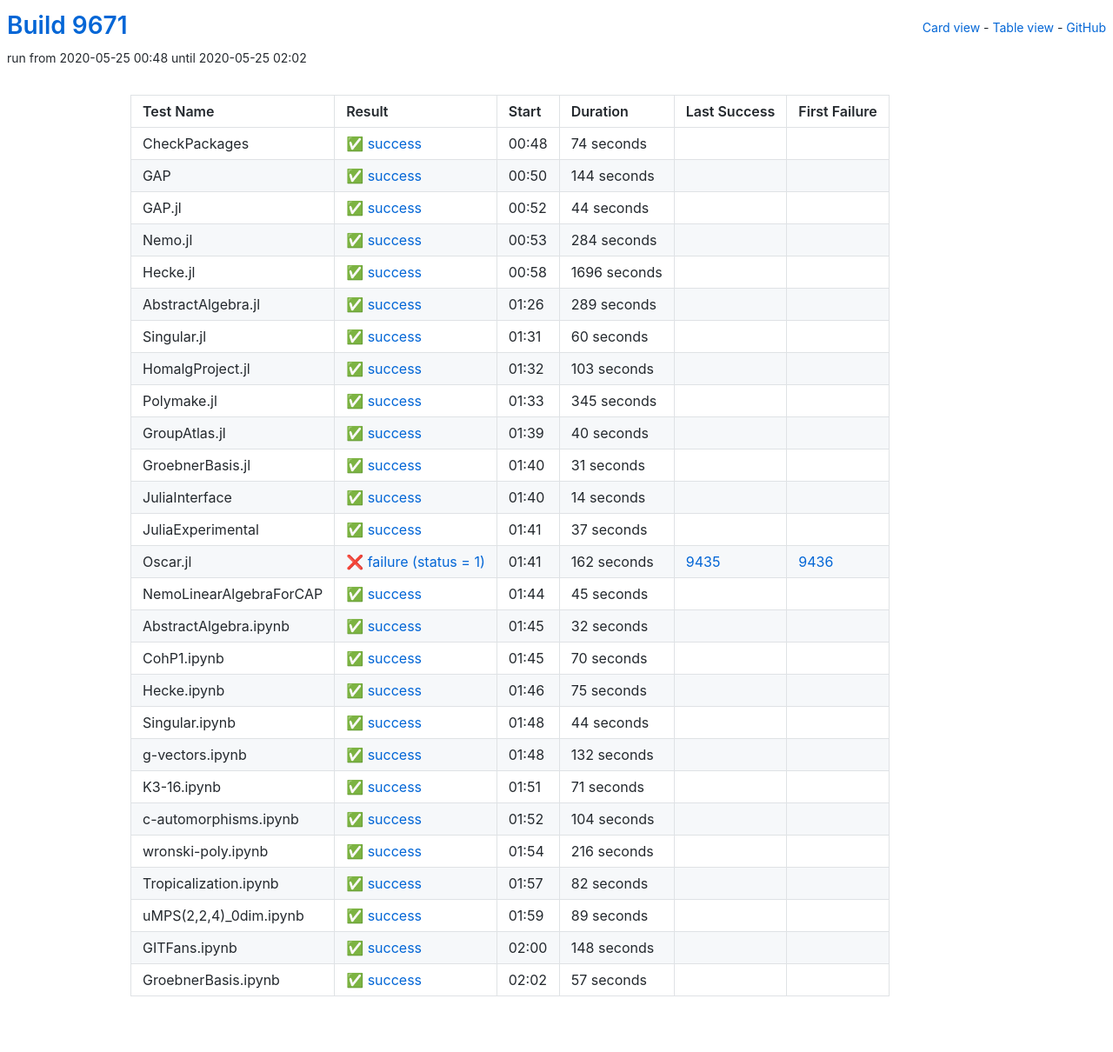
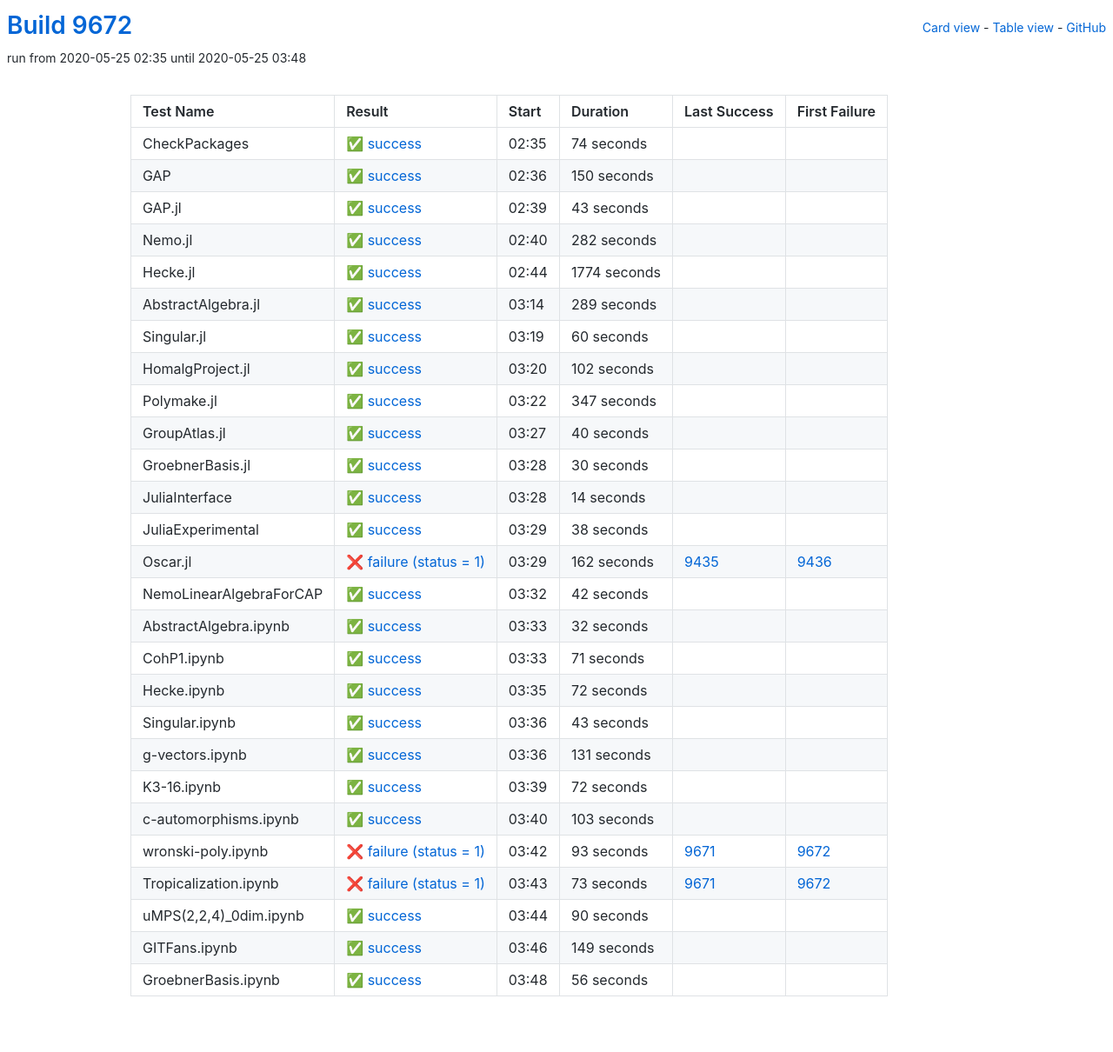
Before and after one commit to oscar-system/oscar-ci-status, a Jekyll site: the page built from table.html, in a window 1280 px wide. Shown: the whole page at 87% size. Built offline with Jekyll 4.4.1, drawn with Linux system fonts in a browser that asks for light colours.

Commit message:
Build 9672

```diff
--- a/_data/ci.yml
+++ b/_data/ci.yml
@@ -1,5 +1,5 @@
-build: 9671
-build_url: https://oscarci.mathematik.uni-kl.de/job/oscar/9671/
+build: 9672
+build_url: https://oscarci.mathematik.uni-kl.de/job/oscar/9672/
 job: oscar
 tests:
 - duration: 74
@@ -9,57 +9,57 @@
   id: checkpackages
   last_success: false
   last_success_url: null
-  log: https://oscarci.mathematik.uni-kl.de/job/oscar/9671/artifact/logs/build-9671/CheckPackages.log
+  log: https://oscarci.mathematik.uni-kl.de/job/oscar/9672/artifact/logs/build-9672/CheckPackages.log
   name: CheckPackages
-  start: 2020-05-25 00:48
+  start: 2020-05-25 02:35
   status: success
   success: true
-- duration: 144
+- duration: 150
   exitcode: 0
   first_failure: false
   first_failure_url: null
   id: gap
   last_success: false
   last_success_url: null
-  log: https://oscarci.mathematik.uni-kl.de/job/oscar/9671/artifact/logs/build-9671/GAP.log
+  log: https://oscarci.mathematik.uni-kl.de/job/oscar/9672/artifact/logs/build-9672/GAP.log
   name: GAP
-  start: 2020-05-25 00:50
+  start: 2020-05-25 02:36
   status: success
   success: true
-- duration: 44
+- duration: 43
   exitcode: 0
   first_failure: false
   first_failure_url: null
   id: gap-jl
   last_success: false
   last_success_url: null
-  log: https://oscarci.mathematik.uni-kl.de/job/oscar/9671/artifact/logs/build-9671/GAP.jl.log
+  log: https://oscarci.mathematik.uni-kl.de/job/oscar/9672/artifact/logs/build-9672/GAP.jl.log
   name: GAP.jl
-  start: 2020-05-25 00:52
+  start: 2020-05-25 02:39
   status: success
   success: true
-- duration: 284
+- duration: 282
   exitcode: 0
   first_failure: false
   first_failure_url: null
   id: nemo-jl
   last_success: false
   last_success_url: null
-  log: https://oscarci.mathematik.uni-kl.de/job/oscar/9671/artifact/logs/build-9671/Nemo.jl.log
+  log: https://oscarci.mathematik.uni-kl.de/job/oscar/9672/artifact/logs/build-9672/Nemo.jl.log
   name: Nemo.jl
-  start: 2020-05-25 00:53
+  start: 2020-05-25 02:40
   status: success
   success: true
-- duration: 1696
+- duration: 1774
   exitcode: 0
   first_failure: false
   first_failure_url: null
   id: hecke-jl
   last_success: false
   last_success_url: null
-  log: https://oscarci.mathematik.uni-kl.de/job/oscar/9671/artifact/logs/build-9671/Hecke.jl.log
+  log: https://oscarci.mathematik.uni-kl.de/job/oscar/9672/artifact/logs/build-9672/Hecke.jl.log
   name: Hecke.jl
-  start: 2020-05-25 00:58
+  start: 2020-05-25 02:44
   status: success
   success: true
 - duration: 289
@@ -69,9 +69,9 @@
   id: abstractalgebra-jl
   last_success: false
   last_success_url: null
-  log: https://oscarci.mathematik.uni-kl.de/job/oscar/9671/artifact/logs/build-9671/AbstractAlgebra.jl.log
+  log: https://oscarci.mathematik.uni-kl.de/job/oscar/9672/artifact/logs/build-9672/AbstractAlgebra.jl.log
   name: AbstractAlgebra.jl
-  start: 2020-05-25 01:26
+  start: 2020-05-25 03:14
   status: success
   success: true
 - duration: 60
@@ -81,33 +81,33 @@
   id: singular-jl
   last_success: false
   last_success_url: null
-  log: https://oscarci.mathematik.uni-kl.de/job/oscar/9671/artifact/logs/build-9671/Singular.jl.log
+  log: https://oscarci.mathematik.uni-kl.de/job/oscar/9672/artifact/logs/build-9672/Singular.jl.log
   name: Singular.jl
-  start: 2020-05-25 01:31
+  start: 2020-05-25 03:19
   status: success
   success: true
-- duration: 103
+- duration: 102
   exitcode: 0
   first_failure: false
   first_failure_url: null
   id: homalgproject-jl
   last_success: false
   last_success_url: null
-  log: https://oscarci.mathematik.uni-kl.de/job/oscar/9671/artifact/logs/build-9671/HomalgProject.jl.log
+  log: https://oscarci.mathematik.uni-kl.de/job/oscar/9672/artifact/logs/build-9672/HomalgProject.jl.log
   name: HomalgProject.jl
-  start: 2020-05-25 01:32
+  start: 2020-05-25 03:20
   status: success
   success: true
-- duration: 345
+- duration: 347
   exitcode: 0
   first_failure: false
   first_failure_url: null
   id: polymake-jl
   last_success: false
   last_success_url: null
-  log: https://oscarci.mathematik.uni-kl.de/job/oscar/9671/artifact/logs/build-9671/Polymake.jl.log
+  log: https://oscarci.mathematik.uni-kl.de/job/oscar/9672/artifact/logs/build-9672/Polymake.jl.log
   name: Polymake.jl
-  start: 2020-05-25 01:33
+  start: 2020-05-25 03:22
   status: success
   success: true
 - duration: 40
@@ -117,21 +117,21 @@
   id: groupatlas-jl
   last_success: false
   last_success_url: null
-  log: https://oscarci.mathematik.uni-kl.de/job/oscar/9671/artifact/logs/build-9671/GroupAtlas.jl.log
+  log: https://oscarci.mathematik.uni-kl.de/job/oscar/9672/artifact/logs/build-9672/GroupAtlas.jl.log
   name: GroupAtlas.jl
-  start: 2020-05-25 01:39
+  start: 2020-05-25 03:27
   status: success
   success: true
-- duration: 31
+- duration: 30
   exitcode: 0
   first_failure: false
   first_failure_url: null
   id: groebnerbasis-jl
   last_success: false
   last_success_url: null
-  log: https://oscarci.mathematik.uni-kl.de/job/oscar/9671/artifact/logs/build-9671/GroebnerBasis.jl.log
+  log: https://oscarci.mathematik.uni-kl.de/job/oscar/9672/artifact/logs/build-9672/GroebnerBasis.jl.log
   name: GroebnerBasis.jl
-  start: 2020-05-25 01:40
+  start: 2020-05-25 03:28
   status: success
   success: true
 - duration: 14
@@ -141,21 +141,21 @@
   id: juliainterface
   last_success: false
   last_success_url: null
-  log: https://oscarci.mathematik.uni-kl.de/job/oscar/9671/artifact/logs/build-9671/JuliaInterface.log
+  log: https://oscarci.mathematik.uni-kl.de/job/oscar/9672/artifact/logs/build-9672/JuliaInterface.log
   name: JuliaInterface
-  start: 2020-05-25 01:40
+  start: 2020-05-25 03:28
   status: success
   success: true
-- duration: 37
+- duration: 38
   exitcode: 0
   first_failure: false
   first_failure_url: null
   id: juliaexperimental
   last_success: false
   last_success_url: null
-  log: https://oscarci.mathematik.uni-kl.de/job/oscar/9671/artifact/logs/build-9671/JuliaExperimental.log
+  log: https://oscarci.mathematik.uni-kl.de/job/oscar/9672/artifact/logs/build-9672/JuliaExperimental.log
   name: JuliaExperimental
-  start: 2020-05-25 01:41
+  start: 2020-05-25 03:29
   status: success
   success: true
 - duration: 162
@@ -165,21 +165,21 @@
   id: oscar-jl
   last_success: 9435
   last_success_url: https://oscarci.mathematik.uni-kl.de/job/oscar/9435/
-  log: https://oscarci.mathematik.uni-kl.de/job/oscar/9671/artifact/logs/build-9671/Oscar.jl.log
+  log: https://oscarci.mathematik.uni-kl.de/job/oscar/9672/artifact/logs/build-9672/Oscar.jl.log
   name: Oscar.jl
-  start: 2020-05-25 01:41
+  start: 2020-05-25 03:29
   status: failure
   success: false
-- duration: 45
+- duration: 42
   exitcode: 0
   first_failure: false
   first_failure_url: null
   id: nemolinearalgebraforcap
   last_success: false
   last_success_url: null
-  log: https://oscarci.mathematik.uni-kl.de/job/oscar/9671/artifact/logs/build-9671/NemoLinearAlgebraForCAP.log
+  log: https://oscarci.mathematik.uni-kl.de/job/oscar/9672/artifact/logs/build-9672/NemoLinearAlgebraForCAP.log
   name: NemoLinearAlgebraForCAP
-  start: 2020-05-25 01:44
+  start: 2020-05-25 03:32
   status: success
   success: true
 - duration: 32
@@ -189,140 +189,140 @@
   id: abstractalgebra-ipynb
   last_success: false
   last_success_url: null
-  log: https://oscarci.mathematik.uni-kl.de/job/oscar/9671/artifact/logs/build-9671/AbstractAlgebra.ipynb.log
+  log: https://oscarci.mathematik.uni-kl.de/job/oscar/9672/artifact/logs/build-9672/AbstractAlgebra.ipynb.log
   name: AbstractAlgebra.ipynb
-  start: 2020-05-25 01:45
+  start: 2020-05-25 03:33
   status: success
   success: true
-- duration: 70
+- duration: 71
   exitcode: 0
   first_failure: false
   first_failure_url: null
   id: cohp1-ipynb
   last_success: false
   last_success_url: null
-  log: https://oscarci.mathematik.uni-kl.de/job/oscar/9671/artifact/logs/build-9671/CohP1.ipynb.log
+  log: https://oscarci.mathematik.uni-kl.de/job/oscar/9672/artifact/logs/build-9672/CohP1.ipynb.log
   name: CohP1.ipynb
-  start: 2020-05-25 01:45
+  start: 2020-05-25 03:33
   status: success
   success: true
-- duration: 75
+- duration: 72
   exitcode: 0
   first_failure: false
   first_failure_url: null
   id: hecke-ipynb
   last_success: false
   last_success_url: null
-  log: https://oscarci.mathematik.uni-kl.de/job/oscar/9671/artifact/logs/build-9671/Hecke.ipynb.log
+  log: https://oscarci.mathematik.uni-kl.de/job/oscar/9672/artifact/logs/build-9672/Hecke.ipynb.log
   name: Hecke.ipynb
-  start: 2020-05-25 01:46
+  start: 2020-05-25 03:35
   status: success
   success: true
-- duration: 44
+- duration: 43
   exitcode: 0
   first_failure: false
   first_failure_url: null
   id: singular-ipynb
   last_success: false
   last_success_url: null
-  log: https://oscarci.mathematik.uni-kl.de/job/oscar/9671/artifact/logs/build-9671/Singular.ipynb.log
+  log: https://oscarci.mathematik.uni-kl.de/job/oscar/9672/artifact/logs/build-9672/Singular.ipynb.log
   name: Singular.ipynb
-  start: 2020-05-25 01:48
+  start: 2020-05-25 03:36
   status: success
   success: true
-- duration: 132
+- duration: 131
   exitcode: 0
   first_failure: false
   first_failure_url: null
   id: g-vectors-ipynb
   last_success: false
   last_success_url: null
-  log: https://oscarci.mathematik.uni-kl.de/job/oscar/9671/artifact/logs/build-9671/g-vectors.ipynb.log
+  log: https://oscarci.mathematik.uni-kl.de/job/oscar/9672/artifact/logs/build-9672/g-vectors.ipynb.log
   name: g-vectors.ipynb
-  start: 2020-05-25 01:48
+  start: 2020-05-25 03:36
   status: success
   success: true
-- duration: 71
+- duration: 72
   exitcode: 0
   first_failure: false
   first_failure_url: null
   id: k3-16-ipynb
   last_success: false
   last_success_url: null
-  log: https://oscarci.mathematik.uni-kl.de/job/oscar/9671/artifact/logs/build-9671/K3-16.ipynb.log
+  log: https://oscarci.mathematik.uni-kl.de/job/oscar/9672/artifact/logs/build-9672/K3-16.ipynb.log
   name: K3-16.ipynb
-  start: 2020-05-25 01:51
+  start: 2020-05-25 03:39
   status: success
   success: true
-- duration: 104
+- duration: 103
   exitcode: 0
   first_failure: false
   first_failure_url: null
   id: c-automorphisms-ipynb
   last_success: false
   last_success_url: null
-  log: https://oscarci.mathematik.uni-kl.de/job/oscar/9671/artifact/logs/build-9671/c-automorphisms.ipynb.log
+  log: https://oscarci.mathematik.uni-kl.de/job/oscar/9672/artifact/logs/build-9672/c-automorphisms.ipynb.log
   name: c-automorphisms.ipynb
-  start: 2020-05-25 01:52
+  start: 2020-05-25 03:40
   status: success
   success: true
-- duration: 216
-  exitcode: 0
-  first_failure: false
-  first_failure_url: null
+- duration: 93
+  exitcode: 1
+  first_failure: 9672
+  first_failure_url: https://oscarci.mathematik.uni-kl.de/job/oscar/9672/
   id: wronski-poly-ipynb
-  last_success: false
-  last_success_url: null
-  log: https://oscarci.mathematik.uni-kl.de/job/oscar/9671/artifact/logs/build-9671/wronski-poly.ipynb.log
+  last_success: 9671
+  last_success_url: https://oscarci.mathematik.uni-kl.de/job/oscar/9671/
+  log: https://oscarci.mathematik.uni-kl.de/job/oscar/9672/artifact/logs/build-9672/wronski-poly.ipynb.log
   name: wronski-poly.ipynb
-  start: 2020-05-25 01:54
-  status: success
-  success: true
-- duration: 82
-  exitcode: 0
-  first_failure: false
-  first_failure_url: null
+  start: 2020-05-25 03:42
+  status: failure
+  success: false
+- duration: 73
+  exitcode: 1
+  first_failure: 9672
+  first_failure_url: https://oscarci.mathematik.uni-kl.de/job/oscar/9672/
   id: tropicalization-ipynb
-  last_success: false
-  last_success_url: null
-  log: https://oscarci.mathematik.uni-kl.de/job/oscar/9671/artifact/logs/build-9671/Tropicalization.ipynb.log
+  last_success: 9671
+  last_success_url: https://oscarci.mathematik.uni-kl.de/job/oscar/9671/
+  log: https://oscarci.mathematik.uni-kl.de/job/oscar/9672/artifact/logs/build-9672/Tropicalization.ipynb.log
   name: Tropicalization.ipynb
-  start: 2020-05-25 01:57
-  status: success
-  success: true
-- duration: 89
+  start: 2020-05-25 03:43
+  status: failure
+  success: false
+- duration: 90
   exitcode: 0
   first_failure: false
   first_failure_url: null
   id: umps-2-2-4-0dim-ipynb
   last_success: false
   last_success_url: null
-  log: https://oscarci.mathematik.uni-kl.de/job/oscar/9671/artifact/logs/build-9671/uMPS-2-2-4-_0dim.ipynb.log
+  log: https://oscarci.mathematik.uni-kl.de/job/oscar/9672/artifact/logs/build-9672/uMPS-2-2-4-_0dim.ipynb.log
   name: uMPS(2,2,4)_0dim.ipynb
-  start: 2020-05-25 01:59
+  start: 2020-05-25 03:44
   status: success
   success: true
-- duration: 148
+- duration: 149
   exitcode: 0
   first_failure: false
   first_failure_url: null
   id: gitfans-ipynb
   last_success: false
   last_success_url: null
-  log: https://oscarci.mathematik.uni-kl.de/job/oscar/9671/artifact/logs/build-9671/GITFans.ipynb.log
+  log: https://oscarci.mathematik.uni-kl.de/job/oscar/9672/artifact/logs/build-9672/GITFans.ipynb.log
   name: GITFans.ipynb
-  start: 2020-05-25 02:00
+  start: 2020-05-25 03:46
   status: success
   success: true
-- duration: 57
+- duration: 56
   exitcode: 0
   first_failure: false
   first_failure_url: null
   id: groebnerbasis-ipynb
   last_success: false
   last_success_url: null
-  log: https://oscarci.mathematik.uni-kl.de/job/oscar/9671/artifact/logs/build-9671/GroebnerBasis.ipynb.log
+  log: https://oscarci.mathematik.uni-kl.de/job/oscar/9672/artifact/logs/build-9672/GroebnerBasis.ipynb.log
   name: GroebnerBasis.ipynb
-  start: 2020-05-25 02:02
+  start: 2020-05-25 03:48
   status: success
   success: true
```
Also changed, not shown: README.md.
